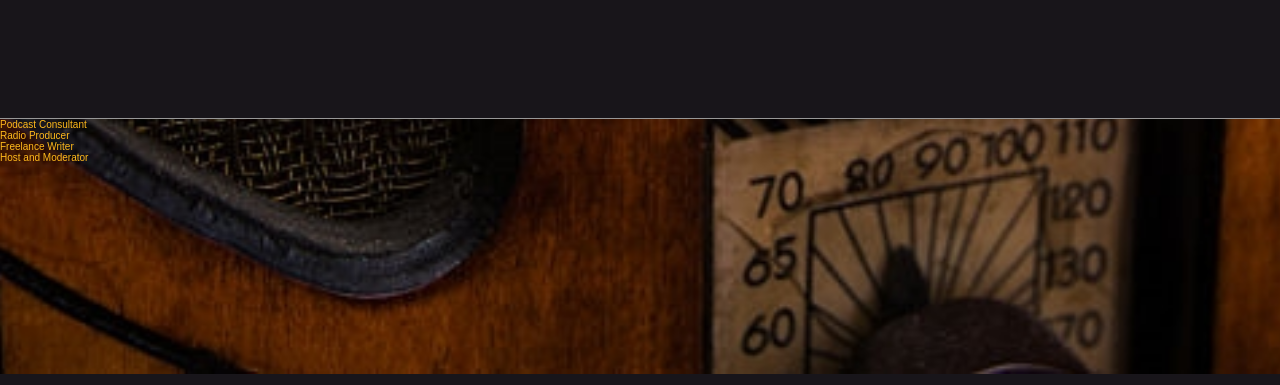
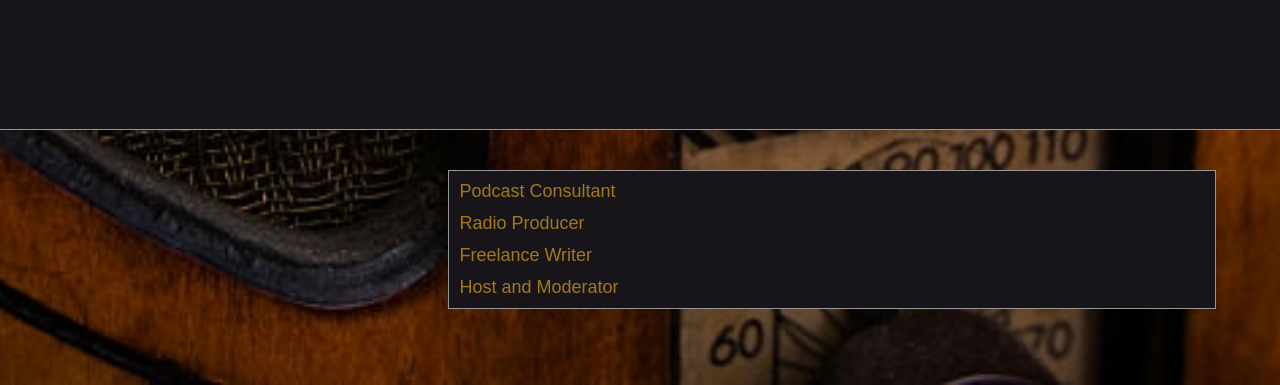
Before and after one commit to vagabond0079/katysewall, a React app: page / in a window 1280 px wide. Shown: the part 1460-1845 px from the top of the page. Built offline with nearby package versions, Linux system fonts and the light colour scheme; a web font is replaced by a local one.

Commit message:
adds styling to title-block

```diff
--- a/src/component/landing/landing.scss
+++ b/src/component/landing/landing.scss
@@ -11,7 +11,7 @@
 
 body {
   height: 100vh;
-  @include background('../../assets/174850543.jpg', -70vh 0);
+  @include background('../../assets/174850543.jpg', -75vh 0);
 }
 
 .name-block {
@@ -25,9 +25,30 @@ body {
     font-size: 9.6em;
     padding-left: 20vw;
     padding-top: 5vw;
+    text-shadow: 1px 2px 1px $color-border;
   }
 }
 
 .name-block-buffer-top {
   height: 18vh;
 }
+
+.title-block {
+  width: 60vw;
+  background-color: $color-background;
+  border: 1px solid $color-grey;
+  padding: $pad;
+  float: right;
+  margin-top: 5vh;
+  margin-right: 5vw;
+
+  h4{
+    font-size: 1.8em;
+    opacity: 0.6;
+    padding: 0.3em;
+  }
+}
+
+.title-block-buffer-top {
+  height: 18vh;
+}
```
